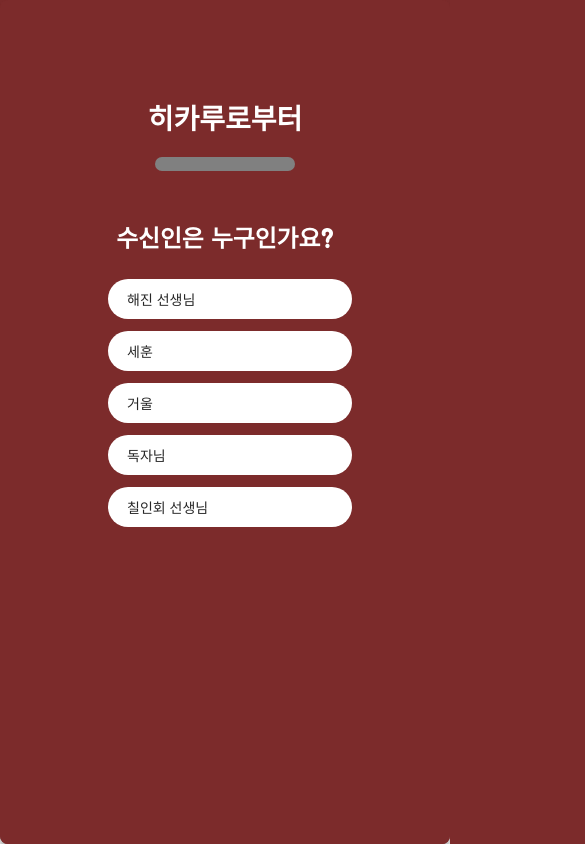
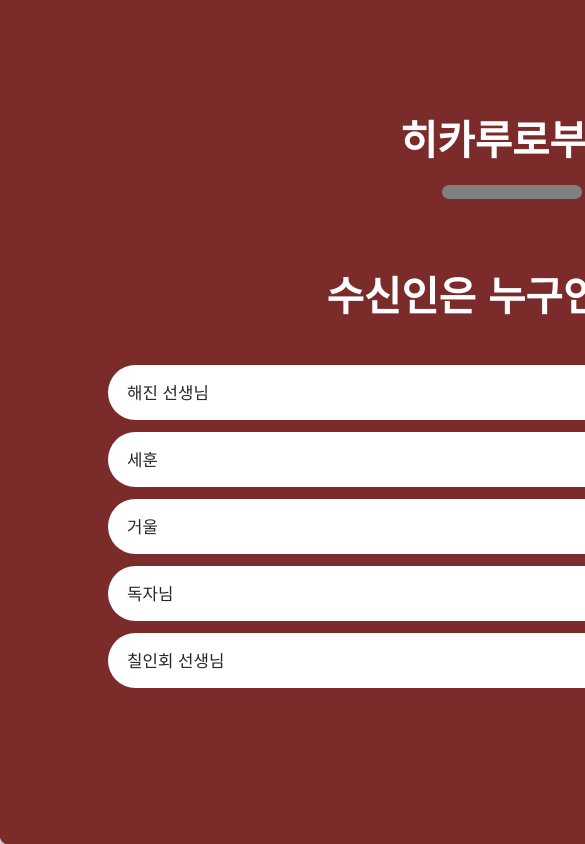
Before and after one commit to waveonearth/hikaruxmas, a plain HTML site: page question.html in a window 390 px wide. Shown: the top 844 px of the page, 585 px wide, since content can reach past the window. Drawn offline with nearby package versions, Linux system fonts and the light colour scheme.

Commit message:
ver.1.0.4

```diff
--- a/theme.css
+++ b/theme.css
@@ -343,4 +343,34 @@ body {
         height: auto !important;
         border-radius: 6px 6px 0px 0px;
     }
+    .questionBox {
+        display: flex;
+        align-items: center;
+        justify-content: center;
+        min-width: 1024px;
+        background-attachment: fixed;
+        position: relative;
+    }
+    .option {
+        display: flex;
+        height: 55px;
+        align-items: center;
+        font-size: 1.2em;
+    }
+    .questionTitle {
+        font-size: 2.9em;
+    }
+    .title {
+        font-size: 2.9em;
+    }
+    .xMas {
+        font-size: 2.9em;
+    }
+    from {
+        font-size: 2.9em;
+    }
+    .button {
+        height: 55px
+    }
 }
+}
```
Also changed, not shown: index.html (+1 -0 lines).
